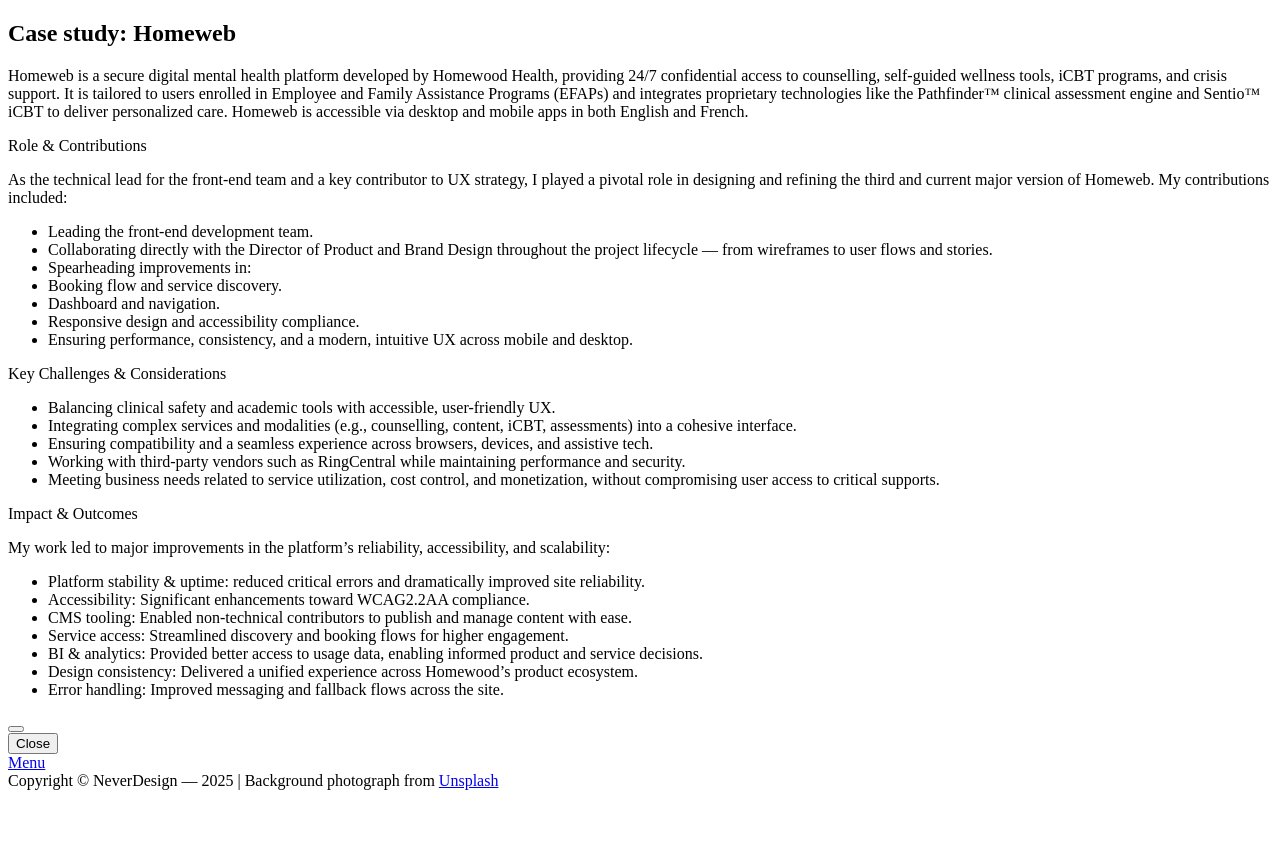
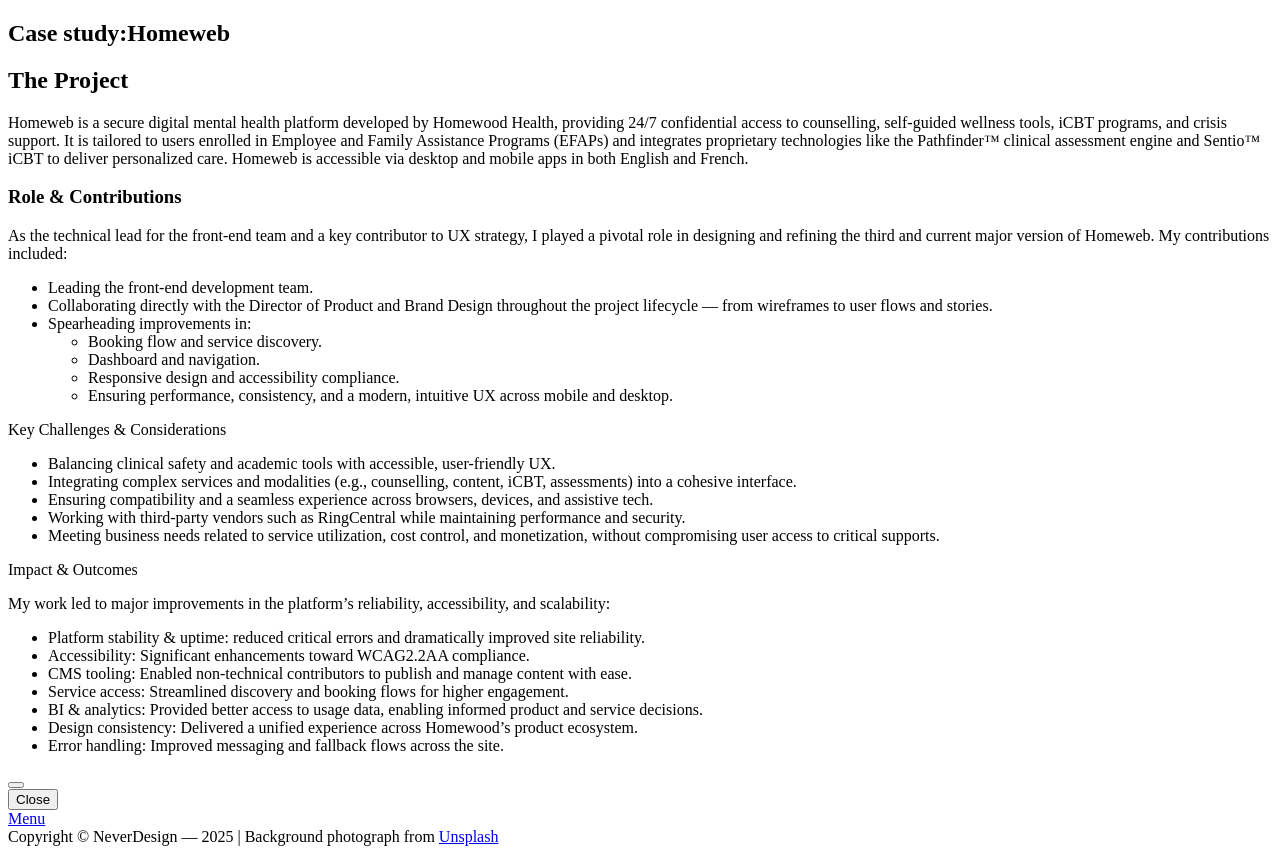
Before and after one commit to NeverDesign/neverdesign_2025, a Symfony app: template templates/case-studies/homeweb.html.twig in a window 1280 px wide. Shown: the part 206-1060 px from the top of the page. Before the commit the page ends 996 px from the top, so only its background shows below. Run offline with Twig, Linux system fonts and the light colour scheme; the template is opened without the code that fills it, so the values that code supplies are empty; some libraries are stand-ins or nearby versions; some web fonts are replaced.

Commit message:
case study content update

```diff
--- a/templates/case-studies/homeweb.html.twig
+++ b/templates/case-studies/homeweb.html.twig
@@ -1,23 +1,36 @@
 {# Page: Home #}
 {% extends 'base.html.twig' %}
 
+{# Initialize variables #}
+{% set bodyClass = 'page-case-study homeweb' %}
+
 {% block content %}
-	<section class="section section-hero" data-anchor="true">
+	<section class="section section-hero section-hero-case-study" data-anchor="true">
 		<div class="hero-inner hero-inner-animation">
 			<div class="colour-band homewood"></div>
 		</div>
 
 		<div class="hero-inner hero-inner-primary">
 			<div class="container width-narrow">
+				<div class="row">
+					<div class="col-text col-12 col-lg-6 d-lg-flex align-items-lg-centee">
 						<h1 class="title">
-					Case study: Homeweb
+							<span>Case study:</span>
+							<span class="font-accent">Homeweb</span>
 						</h1>
 					</div>
 				</div>
+				<div class="col-image col-12 col-lg-6 text-center">
 
+				</div>
+			</div>
+		</div>
+	</section>
+
+	<section class="section about-project">
 		<div class="hero-inner hero-inner-secondary">
-		<div id="about"></div>
-			<div class="container width-narrow">
+			<div class="container width-narrow case-study">
+				<h2 class="h3 text-center">The Project</h2>
 				<p>
 					Homeweb is a secure digital mental health platform developed by Homewood Health, providing 24/7 confidential access to counselling, self-guided wellness tools, iCBT programs, and crisis support.
 					It is tailored to users enrolled in Employee and Family Assistance Programs (EFAPs) and integrates proprietary technologies like the Pathfinder™ clinical assessment engine and Sentio™ iCBT to deliver personalized care.
@@ -27,19 +40,34 @@
 		</div>
 	</section>
 
-	<section class="section-case-study">
-		<p class="h3">Role &amp; Contributions</p>
+	<section class="section-case-study role-contributions">
+		<div class="container width-wide">
+			<div class="row">
+				<div class="col-12 col-md-7">
+					<h3 class="h4">Role &amp; Contributions</h3>
 					<p>As the technical lead for the front-end team and a key contributor to UX strategy, I played a pivotal role in designing and refining the third and current major version of Homeweb. My contributions included:</p>
 					<ul>
 						<li>Leading the front-end development team.</li>
 						<li>Collaborating directly with the Director of Product and Brand Design throughout the project lifecycle — from wireframes to user flows and stories.</li>
-			<li>Spearheading improvements in:</li>
+						<li>Spearheading improvements in:
+							<ul class="mt-2">
 								<li>Booking flow and service discovery.</li>
 								<li>Dashboard and navigation.</li>
 								<li>Responsive design and accessibility compliance.</li>
 								<li>Ensuring performance, consistency, and a modern, intuitive UX across mobile and desktop.</li>
 							</ul>
+						</li>
+					</ul>
+				</div>
+				<div class="col-12 col-md-5">
 
+				</div>
+			</div>
+		</div>
+	</section>
+
+	<section class="section-case-study key-challenges bg-img">
+		<div class="container with-narrow">
 			<p class="h3">Key Challenges &amp; Considerations</p>
 			<ul>
 				<li>Balancing clinical safety and academic tools with accessible, user-friendly UX.</li>
@@ -48,7 +76,11 @@
 				<li>Working with third-party vendors such as RingCentral while maintaining performance and security.</li>
 				<li>Meeting business needs related to service utilization, cost control, and monetization, without compromising user access to critical supports.</li>
 			</ul>
+		</div>
+	</section>
 
+	<sectiion class="section-case-study impact-outcomes">
+		<div class="container width-narrow">
 			<p class="h3">Impact &amp; Outcomes</p>
 			<p>My work led to major improvements in the platform’s reliability, accessibility, and scalability:</p>
 			<ul>
@@ -60,6 +92,7 @@
 				<li>Design consistency: Delivered a unified experience across Homewood’s product ecosystem.</li>
 				<li>Error handling: Improved messaging and fallback flows across the site.</li>
 			</ul>
+		</div>
 	</section>
 
 	{# Preview Image Modal #}
```
Lines whose indentation alone changed are shown as unchanged.
